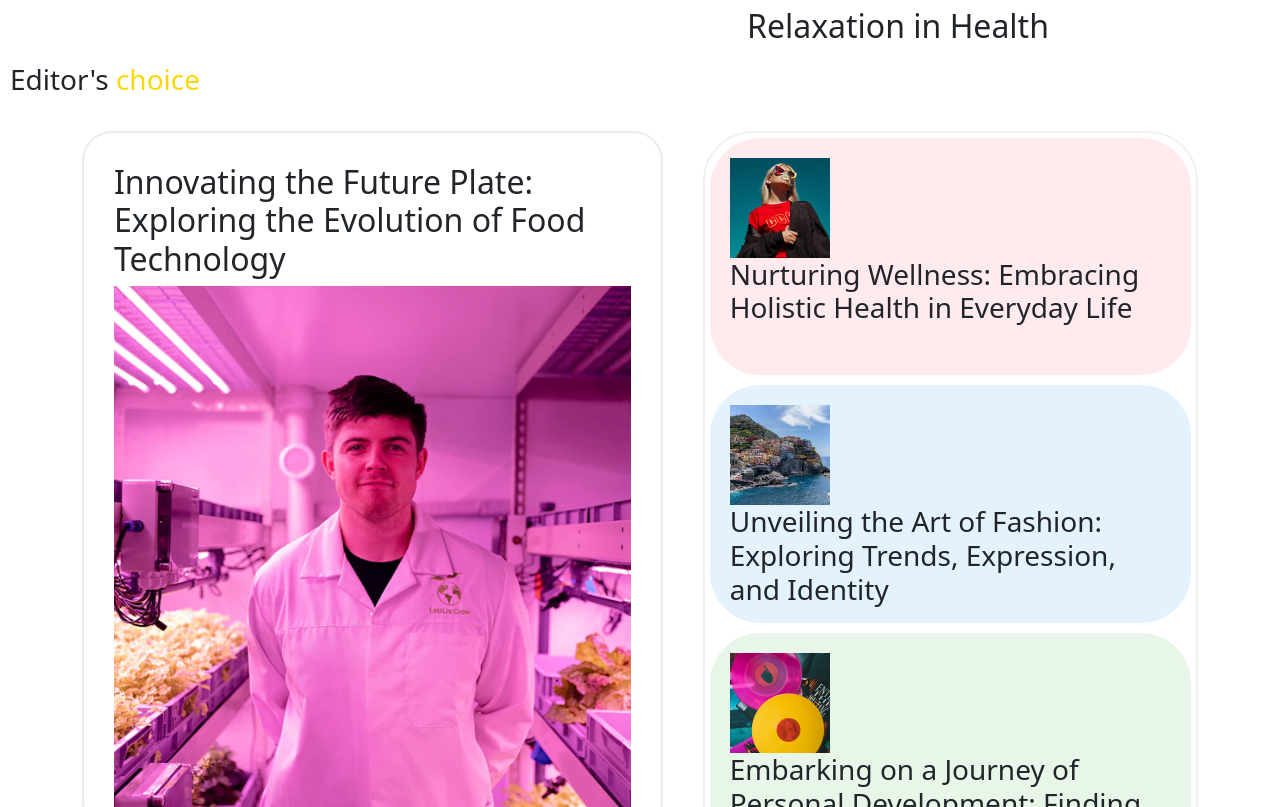
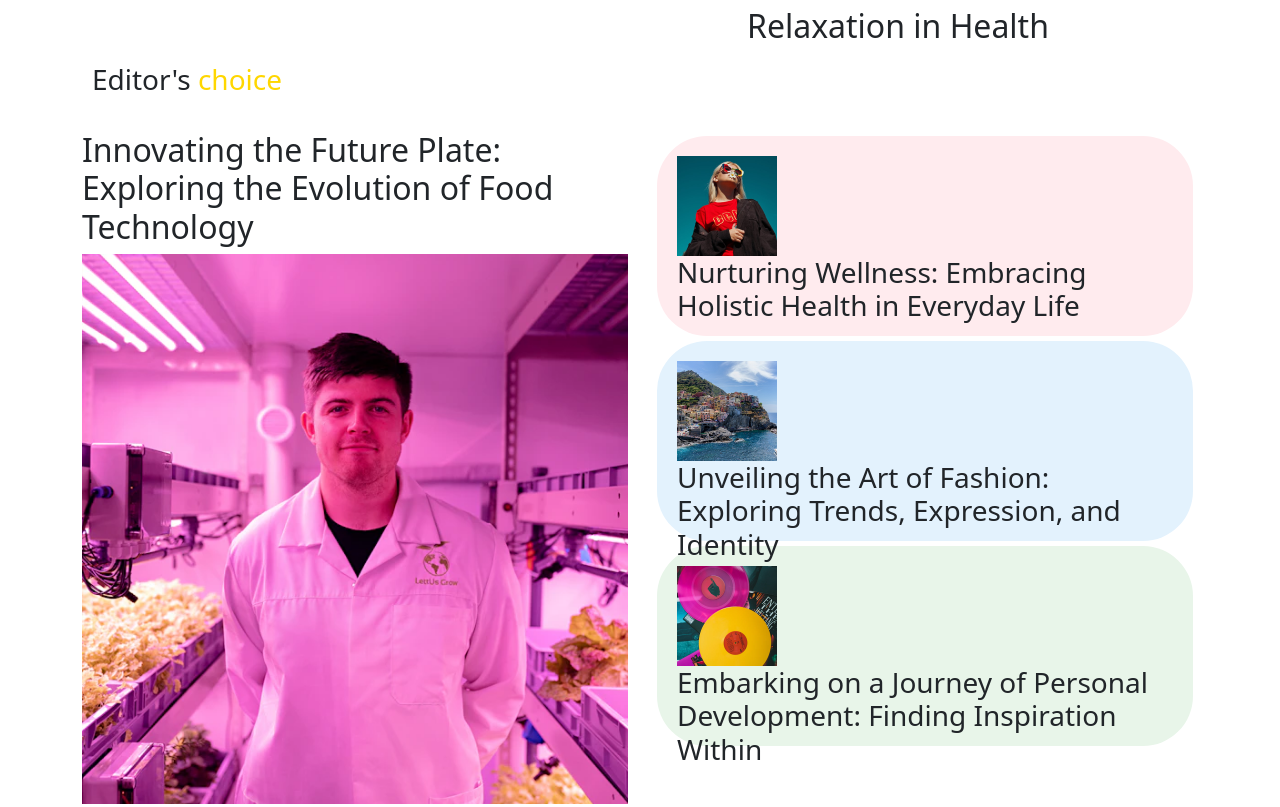
Before and after one commit to codeshrama-cloud/Sucharu, a plain HTML site: page index.html in a window 1280 px wide. Shown: the part 1150-1957 px from the top of the page. Drawn offline with nearby package versions, Linux system fonts and the light colour scheme.

Commit message:
changed code you see

```diff
--- a/index.html
+++ b/index.html
@@ -123,14 +123,23 @@
         </div>
         </div>
       </div>
-      <h3 style="margin: 10px;">Editor's <span style="color: gold;">choice</span></h3><br>
       <div class="container">
-          <div class="left-column">
+        <div class="row">
+          <div class="col-12">
+            <h3 style="margin: 10px; ">Editor's <span style="color: gold;">choice</span></h3><br>
+          </div>
+        </div>
+        <div class="row">
+
+         <div class="col-12 col-md-12 col-xl-6">
+            <div class="left-colum">
               <h2>Innovating the Future Plate: Exploring the Evolution of Food Technology</h2>
               <img style="height: 550px;" src="images/boy.webp" alt="">
-          </div>
+            </div>
+         </div>
 
-          <div class="right-section">
+          <div class="col-12 col-md-12 col-xl-6">
+            <div class="right-sectin">
               <div class="right-row r1">
                 <img style="height: 100px; width: 100px; " src="images/girl.jpeg" alt="">
                 <h3>Nurturing Wellness: Embracing Holistic Health in Everyday Life</h3>
@@ -146,7 +155,12 @@
                 <img style="height: 100px; width: 100px; " src="images/music.webp" alt="">
                 <h3>Embarking on a Journey of Personal Development: Finding Inspiration Within</h3>
               </div>
+            </div>
           </div>
+        </div>
+      </div>
+      <div class="container">
+
       </div><br><br>
 <div class="container1">
 
--- a/sucharu.css
+++ b/sucharu.css
@@ -172,13 +172,6 @@ img {
 input[type="radio"]:checked + .slides + .navigation .nav-dot {
   background-color: #dfb9b9;
 }
-.container {
-  width: 100%;
-  max-width: 1200px;
-  margin: 0 auto;
-  display: flex;
-  min-height: 400px;
-}
 
 .left-column {
   border: 2px solid rgb(239, 235, 235);
```
